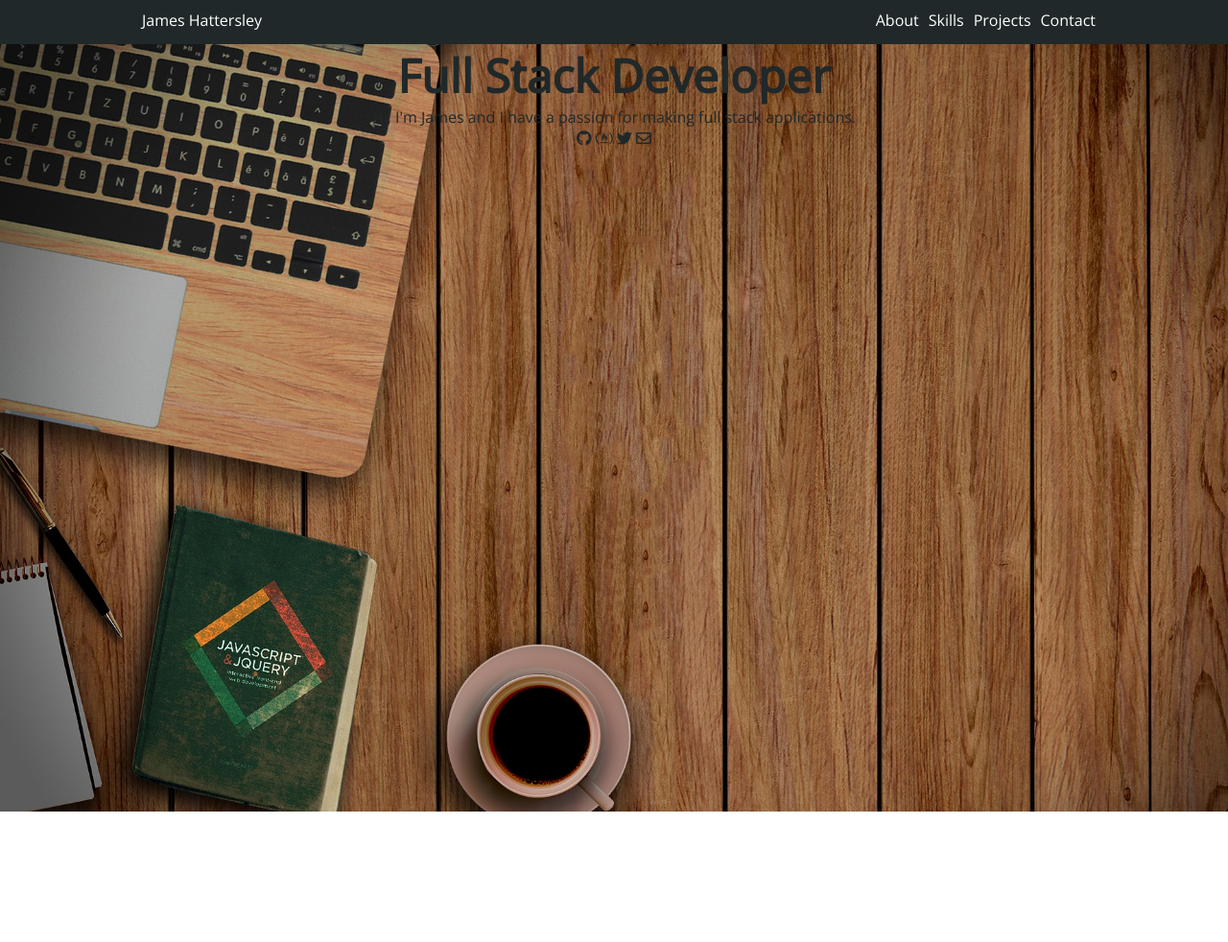
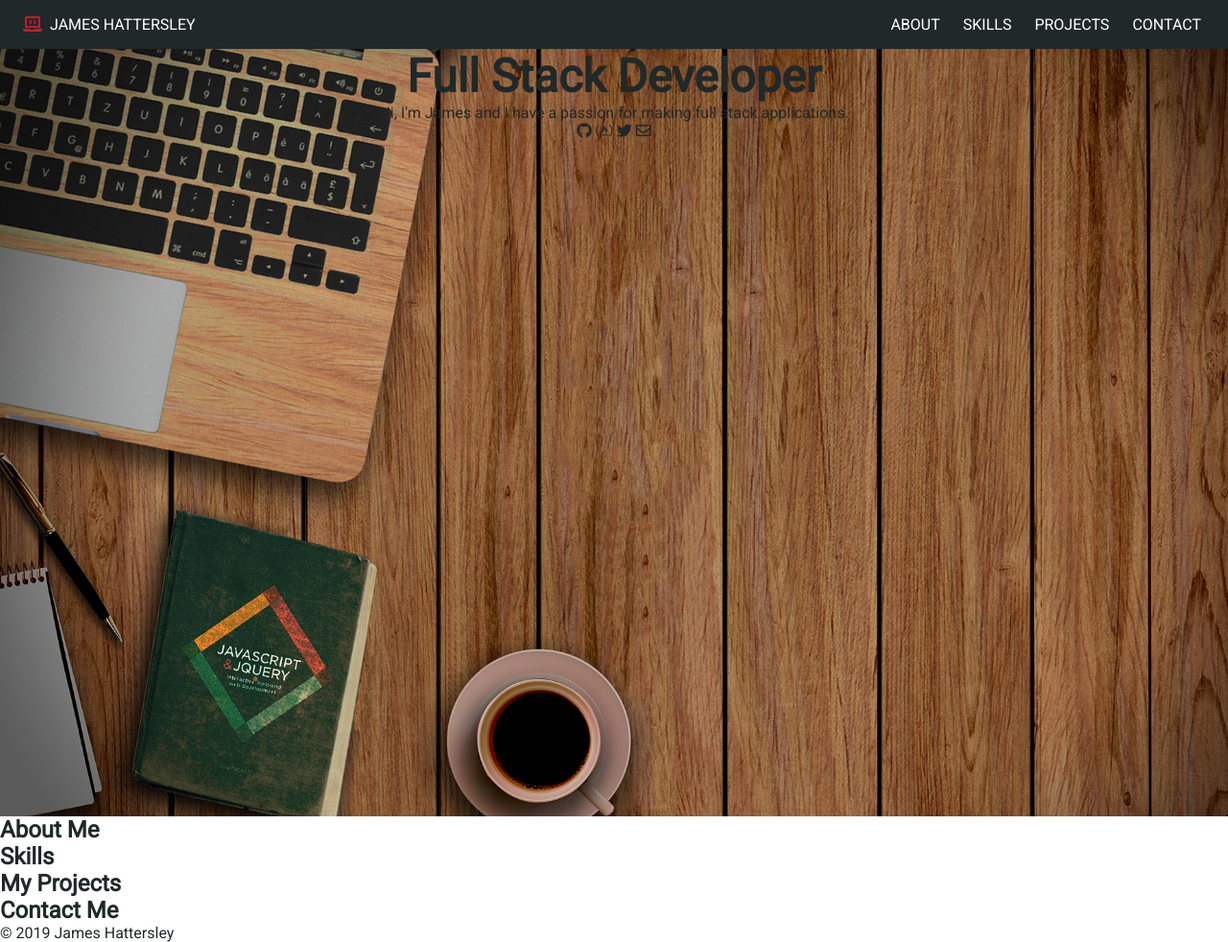
Before and after one commit to JamesHattersley83/jameshattersley83.github.io, a website: page dist/index.html in a window 1280 px wide. Shown: the whole page at 96% size. Before the commit the page ends 846 px from the top, so only its background shows below. Drawn offline with nearby package versions, Linux system fonts and the light colour scheme; files whose address does not match are found by name.

Commit message:
styled navigation

```diff
--- /dev/null
+++ b/js/main.js
@@ -0,0 +1 @@
+// smooth scrolling
--- a/scss/main.scss
+++ b/scss/main.scss
@@ -1,3 +1,5 @@
+@import url("https://fonts.googleapis.com/css?family=Roboto");
+
 // variables
 $primary-color: #ba1f31;
 $secondary-color: #202829;
@@ -7,9 +9,15 @@ $secondary-color: #202829;
   padding: 0;
   box-sizing: border-box;
 }
+
 body {
-  font-family: 'Open Sans', sans-serif;
+  font-family: "Roboto", sans-serif;
   color: $secondary-color;
+}
+
+a {
+  text-decoration: none;
+  text-transform: uppercase;
 }
 
 .container {
@@ -18,34 +26,38 @@ body {
   text-align: center;
 }
 
-ul {
-  text-decoration: none;
-  list-style: none;
+// Navbar
+#main-nav {
+  background: #202829;
+  position: sticky;
+  top: 0;
+  display: flex;
+  justify-content: space-between;
+  z-index: 1;
+  padding: 1rem;
+
+  ul {
+    display: flex;
+    list-style: none;
+
+    a {
+      color: #fff;
+      padding: 0.75rem;
+    }
+  }
 }
 
-#main-nav {
-  background: #202829;
+.logo a {
   color: #fff;
-}
 
-.nav-container {
-  margin: auto;
-  width: 80%;
-  display: flex;
-  height: 46px;
-  padding: 10px 10px;
-}
-
-.logo {
-  margin-right: auto;
-}
-
-.nav-container > li {
-  margin-left: 10px;
+  i {
+    padding: 0 0.5rem;
+    color: $primary-color;
+  }
 }
 
 #showcase {
-  background: url('../img/cover.jpg') no-repeat center/cover;
+  background: url("../img/cover.jpg") no-repeat center/cover;
   width: 100%;
   height: 100vh;
 }
```
Also changed, not shown: dist/css/main.css, dist/index.html.
